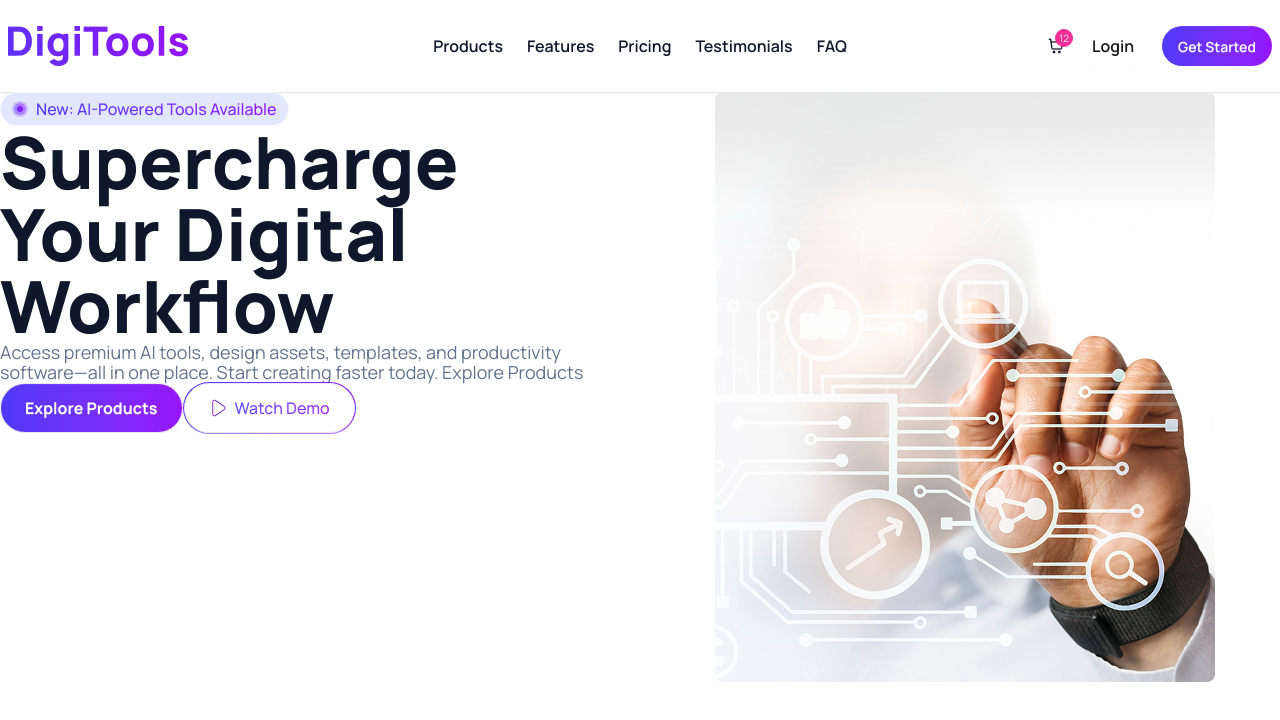
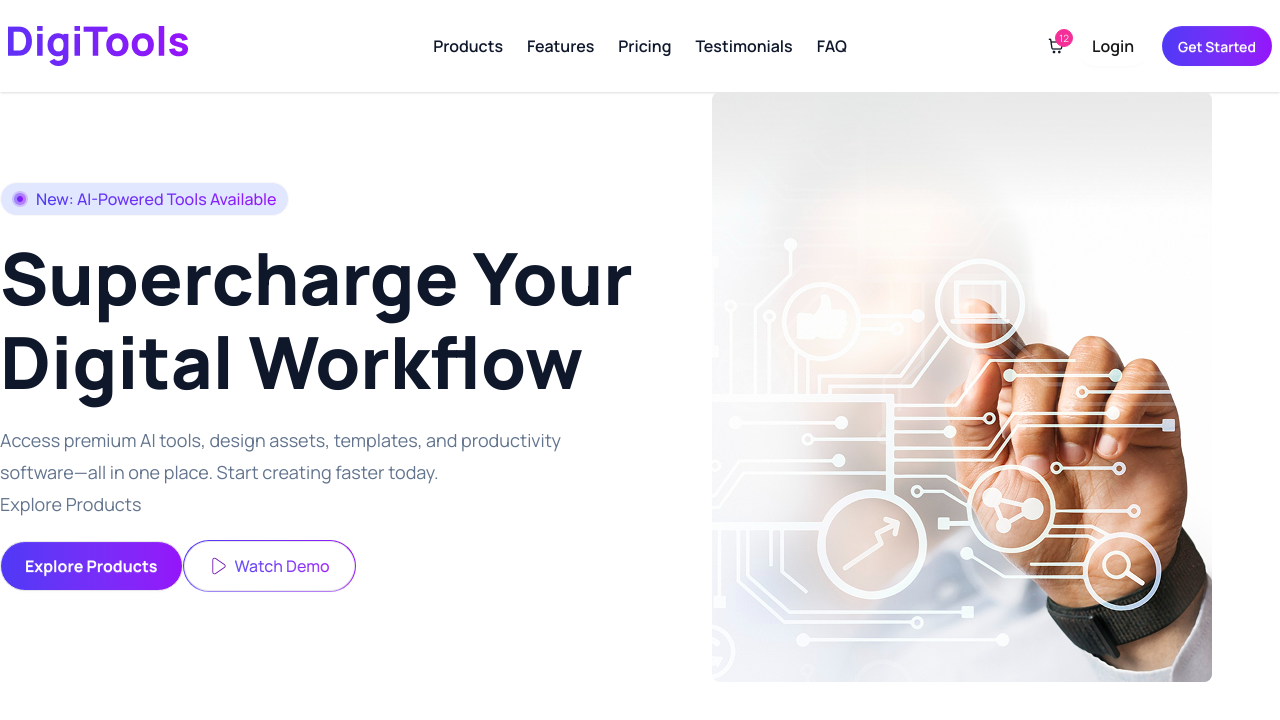
Before and after one commit to IamPial/digitools-pricing-app, a React (Vite) app: page / in a window 1280 px wide. Shown: the top 720 px of the page. Built offline with nearby package versions, Linux system fonts and the light colour scheme.

Commit message:
design the left section side of banner section

```diff
--- a/src/components/Homepage/Banner.jsx
+++ b/src/components/Homepage/Banner.jsx
@@ -6,21 +6,22 @@ import bannerImg from "../../assets/banner.png";
 const Banner = () => {
   return (
     <div className="container mx-auto">
-      <div className="grid grid-cols-2 gap-5 ">
-        <div>
+      <div className="grid grid-cols-2 gap-2  items-center">
+        <div className="space-y-5">
           <div className="badge bg-[#E1E7FF] flex items-center rounded-full py-4">
             <img src={statusImg} alt="" />
             <span className=" font-medium text-[16px] bg-linear-to-r from-[#4f39f6]  to-[#9514fa]  bg-clip-text text-transparent">
               New: AI-Powered Tools Available
             </span>
           </div>
-          <h2 className="text-7xl font-extrabold text-slate-900">
+          <h2 className="text-7xl font-extrabold text-slate-900 leading-21">
             Supercharge Your Digital Workflow
           </h2>
-          <p className="text-lg text-slate-500 leading-5">
-            Access premium AI tools, design assets, templates, and productivity
-            software—all in one place. Start creating faster today. Explore
-            Products
+          <p className="text-lg text-slate-500 leading-8">
+            Access premium AI tools, design assets, templates, and productivity{" "}
+            <br />
+            software—all in one place. Start creating faster today. <br />{" "}
+            Explore Products
           </p>
           <div>
             <button className="btn rounded-full p-6 text-white text-[16px] font-bold bg-linear-to-r from-[#4f39f6] to-[#9514fa]">
```
